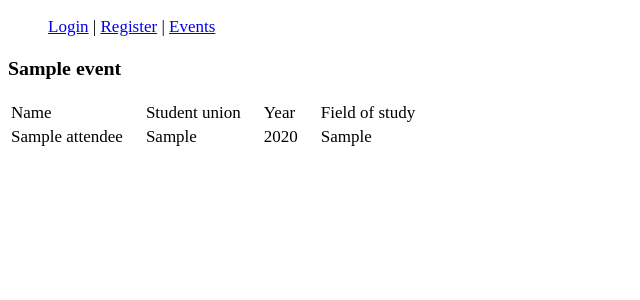
After one commit to melwil/eventsystem, a Django app: template eventsystem/templates/stats/event.html in a window 1280 px wide. The commit adds this page. Shown: the top 300 px of the page, without its empty margins (0-640 px from the left). Run offline with Django 3.2, Linux system fonts and the light colour scheme; the template is opened without the code that fills it: most values are stand-ins (such as "Sample title", 1, 10 or a date in 2020).

Commit message:
Added more statistics for events, and also more info on users.

```diff
--- a/eventsystem/stats/urls.py
+++ b/eventsystem/stats/urls.py
@@ -1,5 +1,7 @@
 from django.conf.urls.defaults import *
 
 urlpatterns = patterns('eventsystem.stats.views',
-    url(r'^$', 'stats_list', name='stats_list'),
+    url(r'^$', 'stats_home', name='stats_home'),
+    url(r'^users/$', 'stats_users', name='stats_users'),
+    url(r'^event/(?P<event_id>\d+)/$', 'stats_event', name='stats_event'),
 )
--- a/eventsystem/templates/events/details.html
+++ b/eventsystem/templates/events/details.html
@@ -2,6 +2,10 @@
 
 {% block content %}
     <h2>{{ event.title }}</h2>
+
+    {% if user.is_staff %}
+        <p>View statistics for this event: <a href="{% url stats_event event.id %}">Stats</a></p>
+    {% endif %}
 
     <table>
         <tr>
--- /dev/null
+++ b/eventsystem/templates/stats/event.html
@@ -0,0 +1,20 @@
+{% extends "base.html" %}
+
+{% block content %}
+    <h3>{{ event.title }}</h3>
+
+    <table>
+        <tr>
+            <td>Name</td><td>Student union</td><td>Year</td><td>Field of study</td>
+        </tr>
+        {% for u in event.attendees %}
+        <tr>
+            <td>{{ u.get_full_name }}</td>
+            <td>{{ u.get_profile.field_of_study }}</td>
+            <td>{{ u.get_profile.year }}</td>
+            <td>{{ u.get_profile.study_program }}</td>
+        </tr>
+        {% endfor %}
+
+    </table>
+{% endblock content %}
--- a/eventsystem/templates/stats/users.html
+++ b/eventsystem/templates/stats/users.html
@@ -3,11 +3,11 @@
 {% block content %}
     <table>
         <tr>
-            <td>Navn</td><td>Antall bedpresser</td>
+            <td>Navn</td><td>Antall events</td><td>Påmeldt middag</td>
         </tr>
         {% for u in users %}
         <tr>
-            <td>{{ u.get_full_name }}</td><td>{{ u.get_profile.get_events|length }}</td>
+            <td>{{ u.get_full_name }}</td><td>{{ u.get_profile.get_events|length }}</td><td>{% if u.get_profile.is_attending_dinner %}Ja{% endif %}</td>
         </tr>
         {% endfor %}
 
```
Also changed, not shown: eventsystem/stats/views.py (+34 -4 lines), eventsystem/templates/stats/home.html (added, +23 -0 lines).
